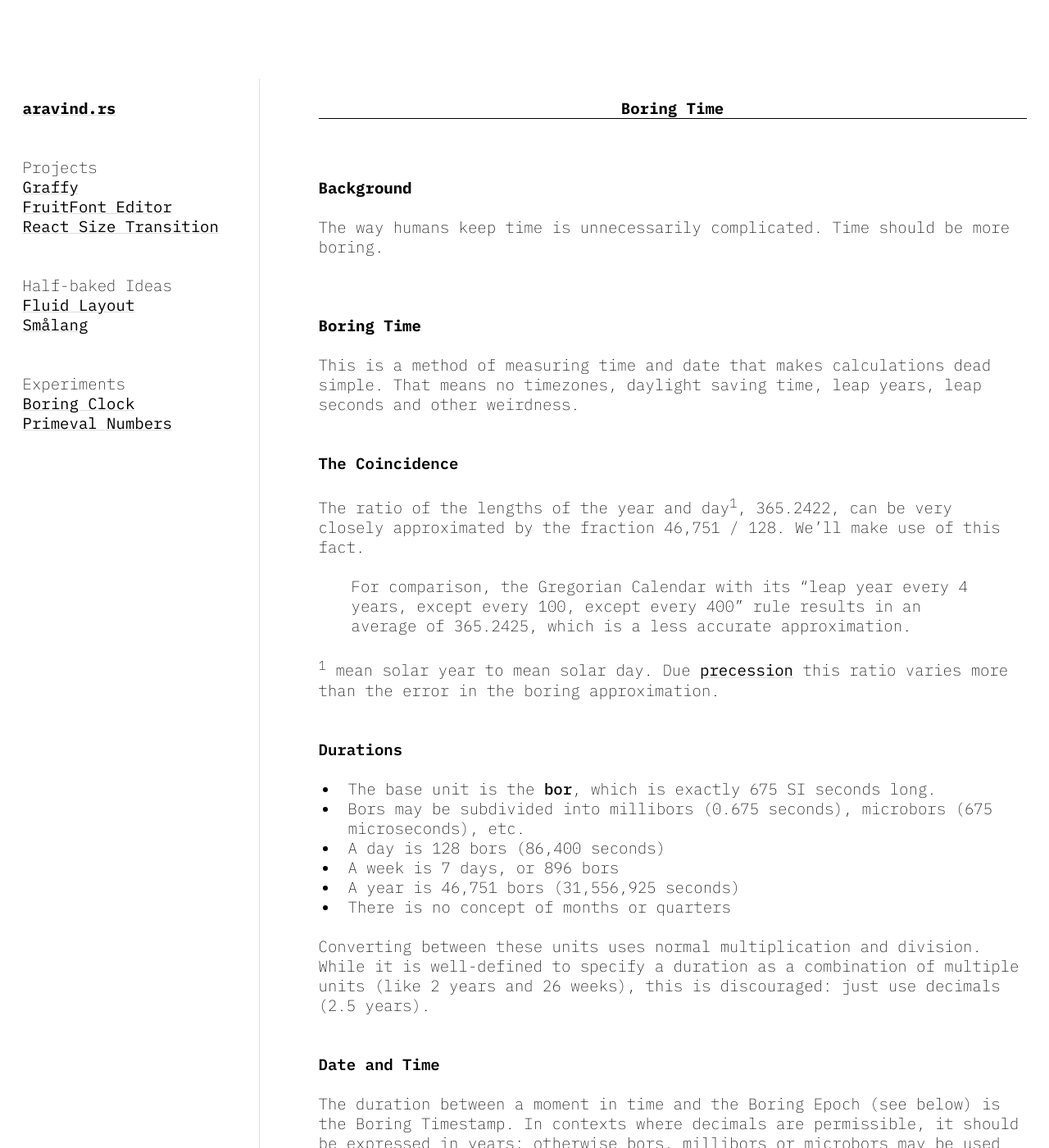
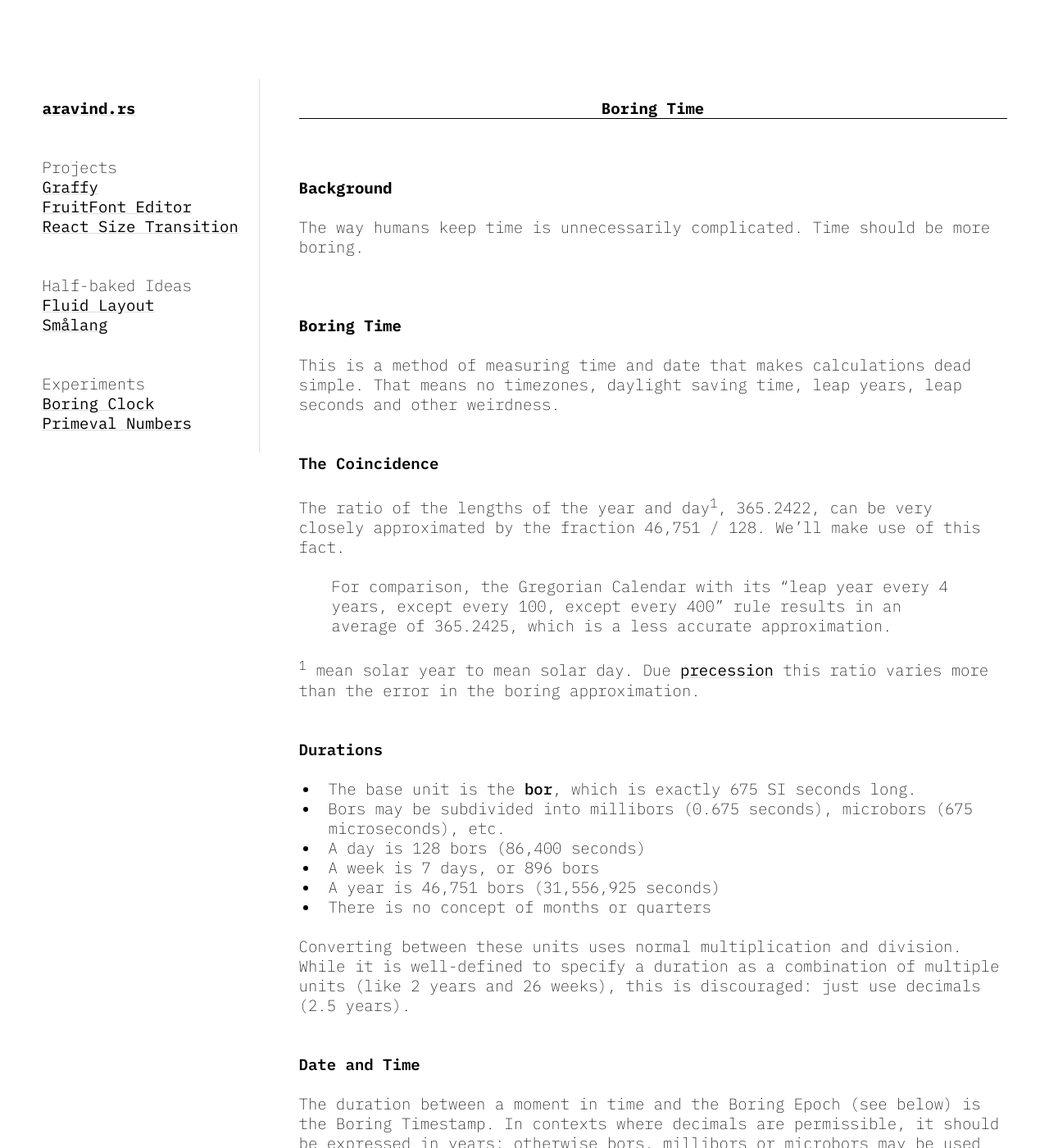
Before and after one commit to aravindet/aravindet.github.io, a Jekyll site: the page built from clock.md, in a window 1280 px wide and 1400 px high. Shown: the whole window at 82% size. Built offline with Jekyll 4.4.1, drawn with Linux system fonts in a browser that asks for light colours.

Commit message:
More layout improvements

```diff
--- a/css/style.css
+++ b/css/style.css
@@ -23,16 +23,20 @@ body {
 	font: 200 19px/24px 'IBM Plex Mono', monospace;
 	display: flex;
 	flex-flow: row;
+	align-items: flex-start;
 	justify-content: center;
 	background-color: var(--bg);
 	color: var(--fg)
 }
 
 nav {
-	width: 12rem;
+	width: 11rem;
 	flex: 0 0 auto;
 	border-right: 1px solid var(--f2);
-	margin-right: 3rem;
+	margin-right: 2rem;
+	position: sticky;
+	top: 0;
+	z-index: 1;
 }
 
 nav .icon {
@@ -47,6 +51,7 @@ nav .icon {
 main {
 	max-width: 36rem;
 	flex: 1 1 0;
+	width: 0;
 }
 
 @media (max-width: 50rem) {
@@ -62,11 +67,21 @@ main {
 	}
 
 	nav {
+		width: auto;
 		border-right: none;
 		margin: 0;
-		position: absolute;
-		top: 3rem;
+		position: fixed;
+		top: 0;
 		left: 0;
+	}
+
+	main {
+		width: 100%;
+	}
+
+	nav ul,
+	nav li {
+		margin: 0 !important;
 	}
 
 	nav li:not(.home) {
@@ -79,6 +94,9 @@ main {
 
 	nav .icon {
 		display: inline-block;
+		line-height: 16px;
+		padding-left: calc(max(1rem, 4vw));
+		/* Vertical alignment hack */
 	}
 
 	nav a {
@@ -113,9 +131,7 @@ ol,
 table,
 div {
 	padding: 0;
-	margin: 0;
-	margin-block-start: 1rem;
-	margin-block-end: 1rem;
+	margin: 1rem 0;
 }
 
 h1 {
@@ -226,8 +242,12 @@ input {
 }
 
 h1.title {
-	margin-top: 1rem;
+	margin-top: 0;
+	padding-top: 1rem;
 	margin-bottom: calc(1rem - 1px);
 	border-bottom: 1px solid var(--fg);
 	text-align: center;
+	position: sticky;
+	top: 0;
+	background-color: var(--bg);
 }
```
